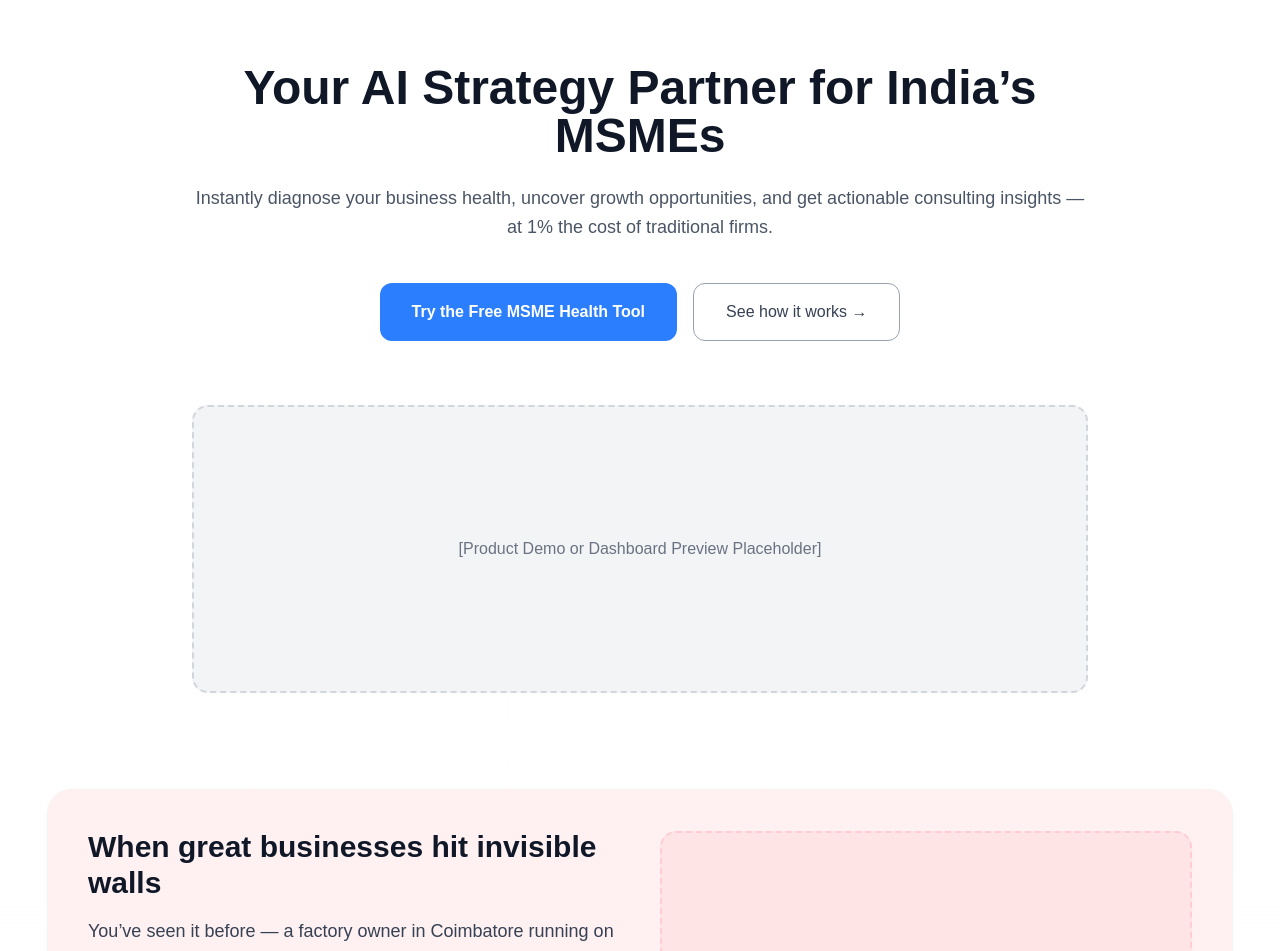
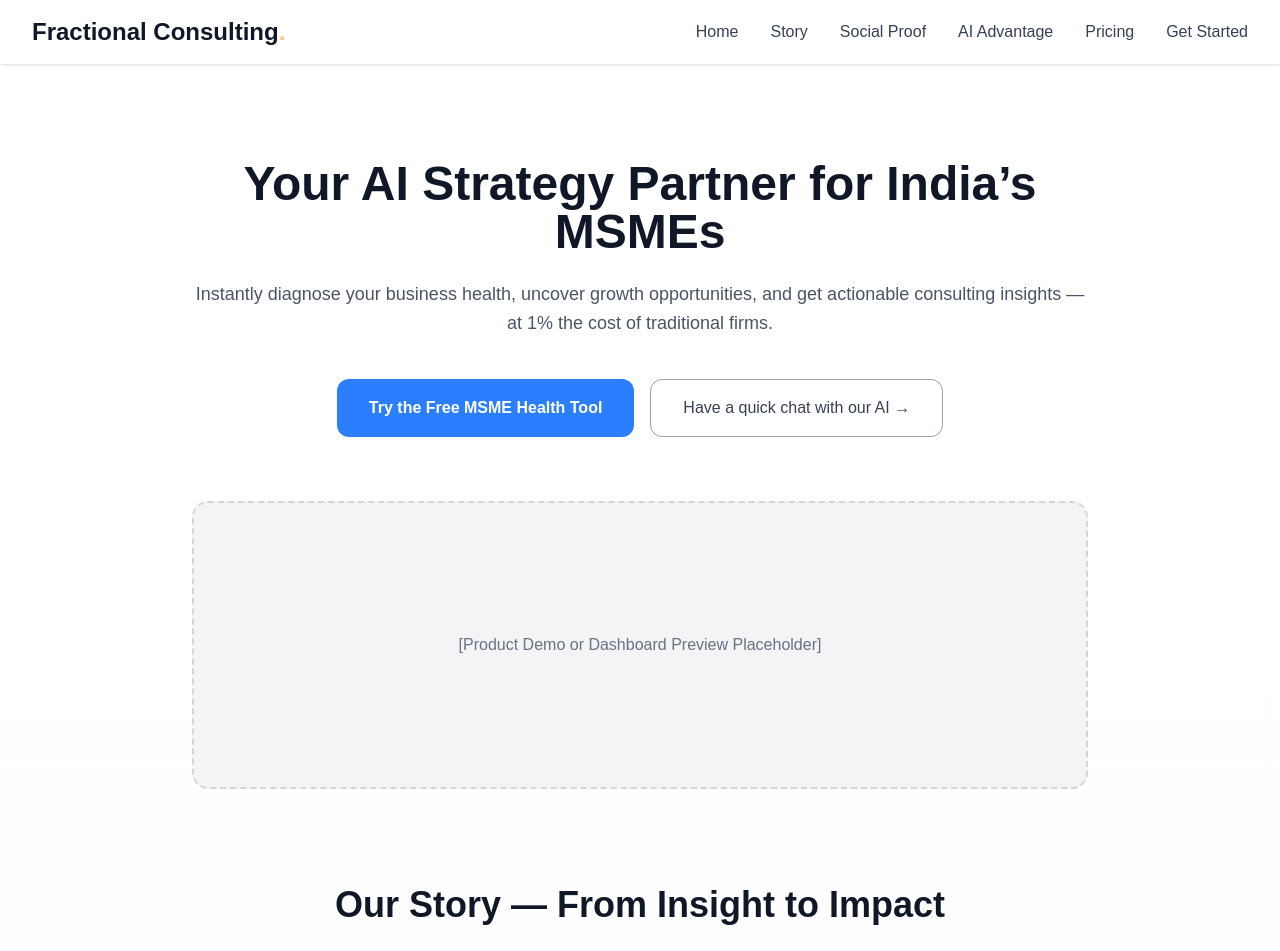
Before and after one commit to h24071-star/nextjs-boilerplate, a Next.js app: page / in a window 1280 px wide. Shown: the top 951 px of the page. Built offline with nearby package versions, Linux system fonts and the light colour scheme.

Commit message:
Added Navbar

```diff
--- a/app/page.tsx
+++ b/app/page.tsx
@@ -3,14 +3,32 @@
 import Image from "next/image";
 import { useState } from "react";
 import { motion } from "framer-motion";
+import Link from "next/link";
+
+
 
 export default function Home() {
   const [hover, setHover] = useState(false);
 
   return (
     <main className="flex flex-col items-center justify-center min-h-screen px-6 py-16 bg-gradient-to-b from-white to-gray-50 text-center">
+      {/* =================== NAVBAR =================== */}
+    <nav className="fixed top-0 left-0 w-full bg-white/80 backdrop-blur-md shadow-sm z-50 py-4 px-8 flex justify-between items-center">
+      <h1 className="text-2xl font-bold text-gray-900">
+        Fractional Consulting<span className="text-[#F8C57C]">.</span>
+      </h1>
+      <div className="hidden md:flex gap-8 text-gray-700 font-medium">
+        <a href="#hero" className="hover:text-[#F8C57C] transition-colors">Home</a>
+        <a href="#story" className="hover:text-[#F8C57C] transition-colors">Story</a>
+        <a href="#social" className="hover:text-[#F8C57C] transition-colors">Social Proof</a>
+        <a href="#ai" className="hover:text-[#F8C57C] transition-colors">AI Advantage</a>
+        <a href="#pricing" className="hover:text-[#F8C57C] transition-colors">Pricing</a>
+        <a href="#conversion" className="hover:text-[#F8C57C] transition-colors">Get Started</a>
+      </div>
+    </nav>
+    <div className="pt-24" /> {/* Spacer to offset the fixed navbar height */}
       {/* Hero Section */}
-      <section className="max-w-4xl">
+      <section id="hero" className="max-w-4xl scroll-mt-24">
         {/* Headline */}
         <h1 className="text-5xl font-bold text-gray-900 mb-6">
           Your AI Strategy Partner for India’s MSMEs
@@ -36,9 +54,11 @@ export default function Home() {
             Try the Free MSME Health Tool
           </button>
 
+          <Link href="https://demo.chat-sdk.dev/">
           <button className="px-8 py-4 rounded-xl border border-gray-400 text-gray-700 hover:bg-gray-100 transition-all">
-            See how it works →
+            Have a quick chat with our AI  →
           </button>
+        </Link>
         </div>
 
         {/* Visual Placeholder */}
@@ -47,7 +67,10 @@ export default function Home() {
         </div>
       </section>
       {/* =================== STORY SECTION =================== */}
-      <section className="w-full py-24 px-6 flex flex-col gap-24">
+      <section id="story" className="w-full py-24 px-6 flex flex-col gap-24 scroll-mt-24">
+      <h2 className="text-4xl font-bold text-gray-900 mb-16 text-center">
+        Our Story — From Insight to Impact
+      </h2>
         {/* 1️⃣ The Broken Experience */}
         <motion.div initial={{ opacity: 0, y: 50 }} whileInView={{ opacity: 1, y: 0 }} transition={{ duration: 0.6 }} viewport={{ once: true }}
         className="flex flex-col md:flex-row items-center gap-10 rounded-3xl bg-rose-50 p-10 shadow-sm">
@@ -126,7 +149,7 @@ export default function Home() {
           </div>
         </motion.div>
       </section>
-      <section className="w-full py-24 px-6 bg-white text-center">
+      <section id = "social" className="w-full py-24 px-6 bg-white text-center">
         <h2 className="text-4xl font-bold text-gray-900 mb-12">
           What Early Users Are Saying
         </h2>
@@ -202,7 +225,7 @@ export default function Home() {
         </div>
       </section>
       {/* =================== AI ADVANTAGE SECTION =================== */}
-      <section className="w-full py-24 px-6 bg-gradient-to-b from-gray-50 to-white text-center">
+      <section id = "ai" className="w-full py-24 px-6 bg-gradient-to-b from-gray-50 to-white text-center">
         <h2 className="text-4xl font-bold text-gray-900 mb-4">
           How Our AI Changes the Game
         </h2>
@@ -258,13 +281,13 @@ export default function Home() {
             className="bg-blue-50 rounded-3xl p-10 shadow-sm border-t-4 border-blue-400"
           >
             <h3 className="text-2xl font-semibold text-gray-800 mb-6">
-              After: Our AI Fractional Consulting Platform
+              After: Our AI Platform
             </h3>
 
             <ul className="space-y-5 text-gray-700 leading-relaxed">
               <li className="flex items-start">
                 <span className="mr-3 text-blue-500 text-xl">⚡</span>
-                Instant, AI-powered diagnosis through the MSME Health Tool.
+                Instant, AI-powered diagnosis through the MSME Health Tool, which is free.
               </li>
               <li className="flex items-start">
                 <span className="mr-3 text-blue-500 text-xl">💡</span>
@@ -272,11 +295,11 @@ export default function Home() {
               </li>
               <li className="flex items-start">
                 <span className="mr-3 text-blue-500 text-xl">🌍</span>
-                Community-trained AI — continuously learning from MSMEs, students, and experts.
+                Customised AI — continuous learning from students, experts
               </li>
               <li className="flex items-start">
                 <span className="mr-3 text-blue-500 text-xl">💬</span>
-                Always available, multilingual, and scalable — your 24x7 virtual strategy partner.
+                 Your 24x7 multilingual virtual strategy partner.
               </li>
             </ul>
 
@@ -310,7 +333,7 @@ export default function Home() {
         </motion.div>
       </section>
       {/* =================== PRICING SECTION =================== */}
-      <section className="w-full py-24 px-6 bg-gradient-to-b from-white to-gray-50 text-center">
+      <section id = "pricing" className="w-full py-24 px-6 bg-gradient-to-b from-white to-gray-50 text-center">
         <h2 className="text-4xl font-bold text-gray-900 mb-4">
           Consulting That Doesn’t Cost a Fortune — Literally.
         </h2>
@@ -337,7 +360,7 @@ export default function Home() {
             <ul className="space-y-5 text-gray-700 leading-relaxed">
               <li className="flex items-start">
                 <span className="mr-3 text-gray-500 text-xl">💰</span>
-                <span><strong>Cost:</strong> ₹5–10 lakh+ per engagement</span>
+                <span><strong>Cost:</strong> ₹5–10 lakh+ per engagement and further costs if project extended or scope change</span>
               </li>
               <li className="flex items-start">
                 <span className="mr-3 text-gray-500 text-xl">⏳</span>
@@ -349,7 +372,7 @@ export default function Home() {
               </li>
               <li className="flex items-start">
                 <span className="mr-3 text-gray-500 text-xl">🏢</span>
-                <span><strong>Target:</strong> Mid-to-large corporates only</span>
+                <span><strong>Target:</strong> Organisations with big purses</span>
               </li>
               <li className="flex items-start">
                 <span className="mr-3 text-gray-500 text-xl">⚠️</span>
@@ -426,7 +449,7 @@ export default function Home() {
         </motion.div>
       </section>
       {/* =================== CONVERSION PATH SECTION =================== */}
-      <section className="w-full py-24 px-6 bg-gradient-to-b from-gray-50 to-white text-center">
+      <section id = "conversion" className="w-full py-24 px-6 bg-gradient-to-b from-gray-50 to-white text-center">
         <h2 className="text-4xl font-bold text-gray-900 mb-4">
           What Happens After You Sign Up
         </h2>
@@ -529,6 +552,11 @@ export default function Home() {
           </button>
         </motion.div>
       </section>
+      <style jsx global>{`
+      html {
+        scroll-behavior: smooth;
+      }
+    `}</style>
     </main>
   );
 }
```
